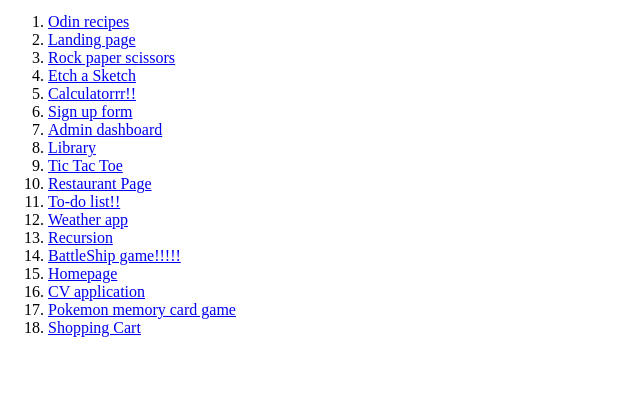
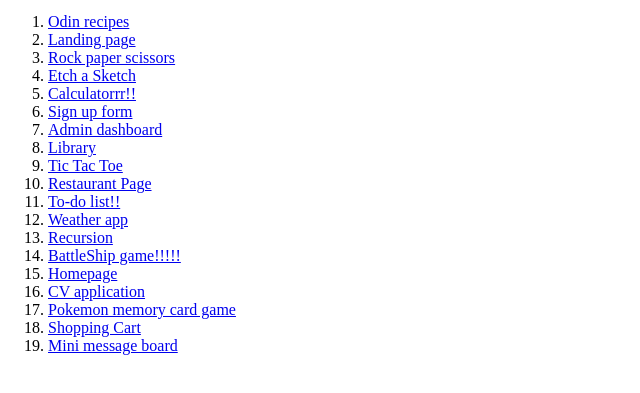
Before and after one commit to chickensheep/odin-project, a plain HTML site: page index.html in a window 1280 px wide. Shown: the part 87-480 px from the top of the page, without its empty margins (0-640 px from the left). Drawn offline with Linux system fonts and the light colour scheme.

Commit message:
add project mini message board to the main list

```diff
--- a/index.html
+++ b/index.html
@@ -37,4 +37,9 @@
 			>Shopping Cart</a
 		>
 	</li>
+	<li>
+		<a href="https://project-mini-message-board-top.onrender.com"
+			>Mini message board</a
+		>
+	</li>
 </ol>
```
